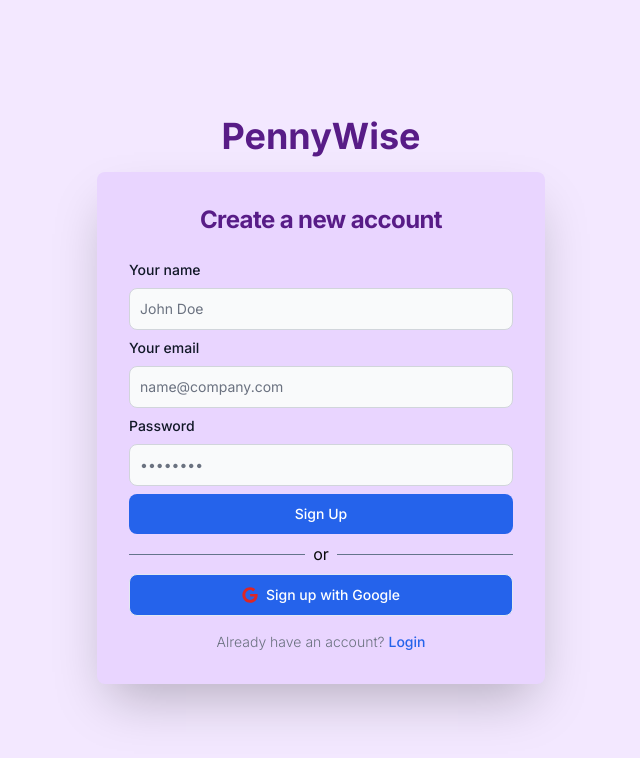
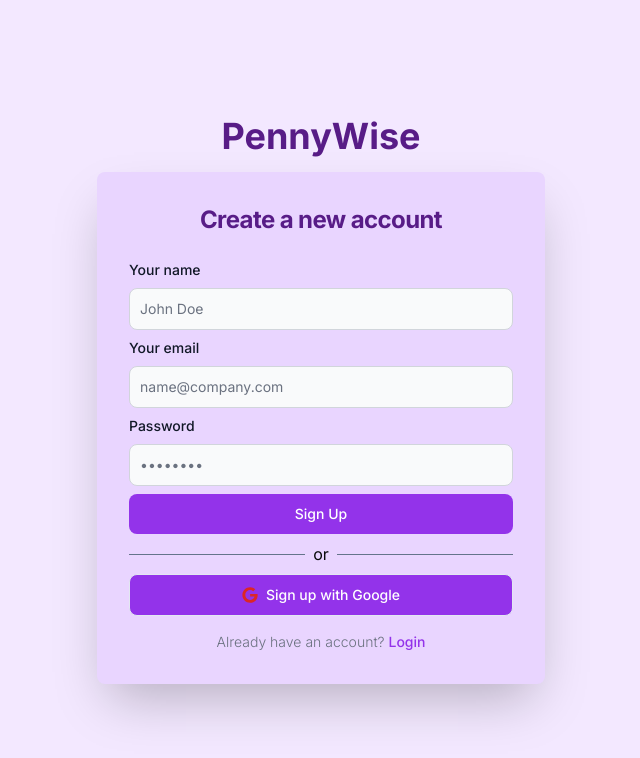
Before and after one commit to kofiad/pennywise, a Next.js app: page /register in a window 1280 px wide. Shown: the top 758 px of the page, without its empty margins (319-959 px from the left). Built offline with nearby package versions, Linux system fonts and the light colour scheme.

Commit message:
Refactor RegisterForm component to update input field styling

```diff
--- a/components/auth/RegisterForm.jsx
+++ b/components/auth/RegisterForm.jsx
@@ -81,7 +81,7 @@
           type="text"
           name="name"
           id="name"
-          className="bg-gray-50 border border-gray-300 text-gray-900 sm:text-sm rounded-lg focus:ring-blue-600 focus:border-blue-600 block w-full p-2.5 dark:bg-gray-700 dark:border-gray-600 dark:placeholder-gray-400 dark:text-white dark:focus:ring-blue-500 dark:focus:border-blue-500"
+          className="bg-gray-50 border border-gray-300 text-gray-900 sm:text-sm rounded-lg focus:ring-purple-600 focus:border-purple-600 block w-full p-2.5 dark:bg-gray-700 dark:border-gray-600 dark:placeholder-gray-400 dark:text-white dark:focus:ring-purple-500 dark:focus:border-purple-500"
           placeholder="John Doe"
           required=""
         />
@@ -103,7 +103,7 @@
           type="email"
           name="email"
           id="email"
-          className="bg-gray-50 border border-gray-300 text-gray-900 sm:text-sm rounded-lg focus:ring-blue-600 focus:border-blue-600 block w-full p-2.5 dark:bg-gray-700 dark:border-gray-600 dark:placeholder-gray-400 dark:text-white dark:focus:ring-blue-500 dark:focus:border-blue-500"
+          className="bg-gray-50 border border-gray-300 text-gray-900 sm:text-sm rounded-lg focus:ring-purple-600 focus:border-purple-600 block w-full p-2.5 dark:bg-gray-700 dark:border-gray-600 dark:placeholder-gray-400 dark:text-white dark:focus:ring-purple-500 dark:focus:border-purple-500"
           placeholder="name@company.com"
           required=""
         />
@@ -127,7 +127,7 @@
           name="password"
           id="password"
           placeholder="••••••••"
-          className="bg-gray-50 border border-gray-300 text-gray-900 sm:text-sm rounded-lg focus:ring-blue-600 focus:border-blue-600 block w-full p-2.5 dark:bg-gray-700 dark:border-gray-600 dark:placeholder-gray-400 dark:text-white dark:focus:ring-blue-500 dark:focus:border-blue-500"
+          className="bg-gray-50 border border-gray-300 text-gray-900 sm:text-sm rounded-lg focus:ring-purple-600 focus:border-purple-600 block w-full p-2.5 dark:bg-gray-700 dark:border-gray-600 dark:placeholder-gray-400 dark:text-white dark:focus:ring-purple-500 dark:focus:border-purple-500"
           required=""
         />
         {errors.password && (
@@ -140,7 +140,7 @@
         <button
           disabled
           type="button"
-          className="w-full text-white bg-blue-700 hover:bg-blue-800 focus:ring-4 focus:outline-none focus:ring-blue-300 font-medium rounded-lg text-sm px-5 py-2.5 text-center mr-2 dark:bg-blue-600 dark:hover:bg-blue-700 dark:focus:ring-blue-800 inline-flex items-center"
+          className="w-full text-white bg-purple-700 hover:bg-purple-800 focus:ring-4 focus:outline-none focus:ring-purple-300 font-medium rounded-lg text-sm px-5 py-2.5 text-center mr-2 dark:bg-purple-600 dark:hover:bg-purple-700 dark:focus:ring-purple-800 inline-flex items-center"
         >
           <svg
             aria-hidden="true"
@@ -164,7 +164,7 @@
       ) : (
         <button
           type="submit"
-          className="w-full text-white bg-blue-600 hover:bg-blue-700 focus:ring-4 focus:outline-none focus:ring-blue-300 font-medium rounded-lg text-sm px-5 py-2.5 text-center dark:bg-blue-600 dark:hover:bg-blue-700 dark:focus:ring-blue-800"
+          className="w-full text-white bg-purple-600 hover:bg-purple-700 focus:ring-4 focus:outline-none focus:ring-purple-300 font-medium rounded-lg text-sm px-5 py-2.5 text-center dark:bg-purple-600 dark:hover:bg-purple-700 dark:focus:ring-purple-800"
         >
           Sign Up
         </button>
@@ -178,7 +178,7 @@
         <button
           type="button"
           onClick={() => signIn("google")}
-          className="w-full text-white bg-blue-600 hover:bg-slate-700 focus:ring-4 focus:outline-none focus:ring-slate-100 font-medium rounded-lg text-sm px-5 py-2.5 text-center justify-center flex items-center dark:focus:ring-slate-100 me-2 mb-4 border border-slate-200"
+          className="w-full text-white bg-purple-600 hover:bg-slate-700 focus:ring-4 focus:outline-none focus:ring-slate-100 font-medium rounded-lg text-sm px-5 py-2.5 text-center justify-center flex items-center dark:focus:ring-slate-100 me-2 mb-4 border border-slate-200"
         >
           <FaGoogle className="mr-2 text-red-600 w-4 h-4" />
           Sign up with Google
@@ -188,7 +188,7 @@
         Already have an account?{" "}
         <Link
           href="/login"
-          className="font-medium text-blue-600 hover:underline dark:text-blue-500"
+          className="font-medium text-purple-600 hover:underline dark:text-purple-500"
         >
           Login
         </Link>
```
